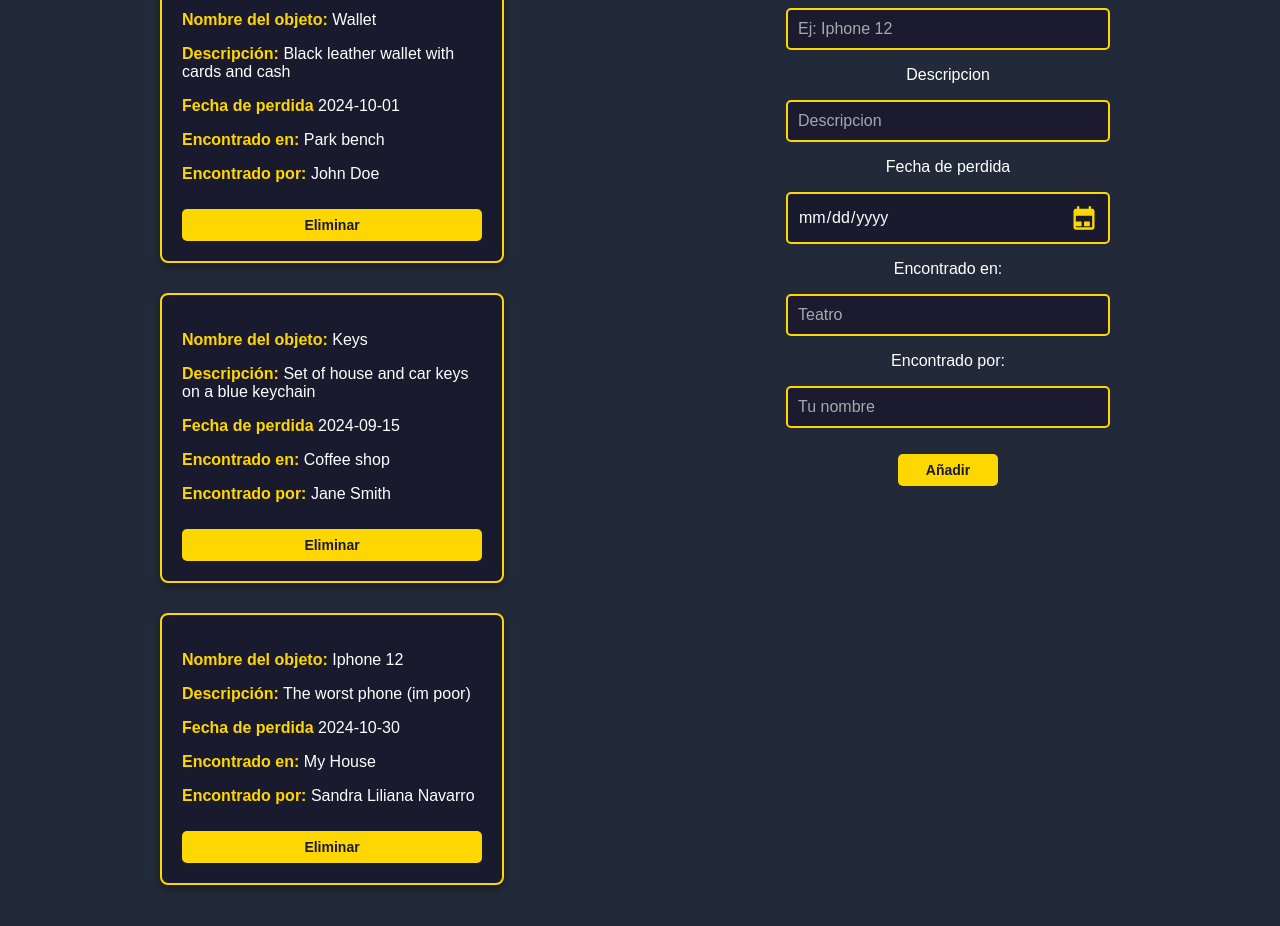
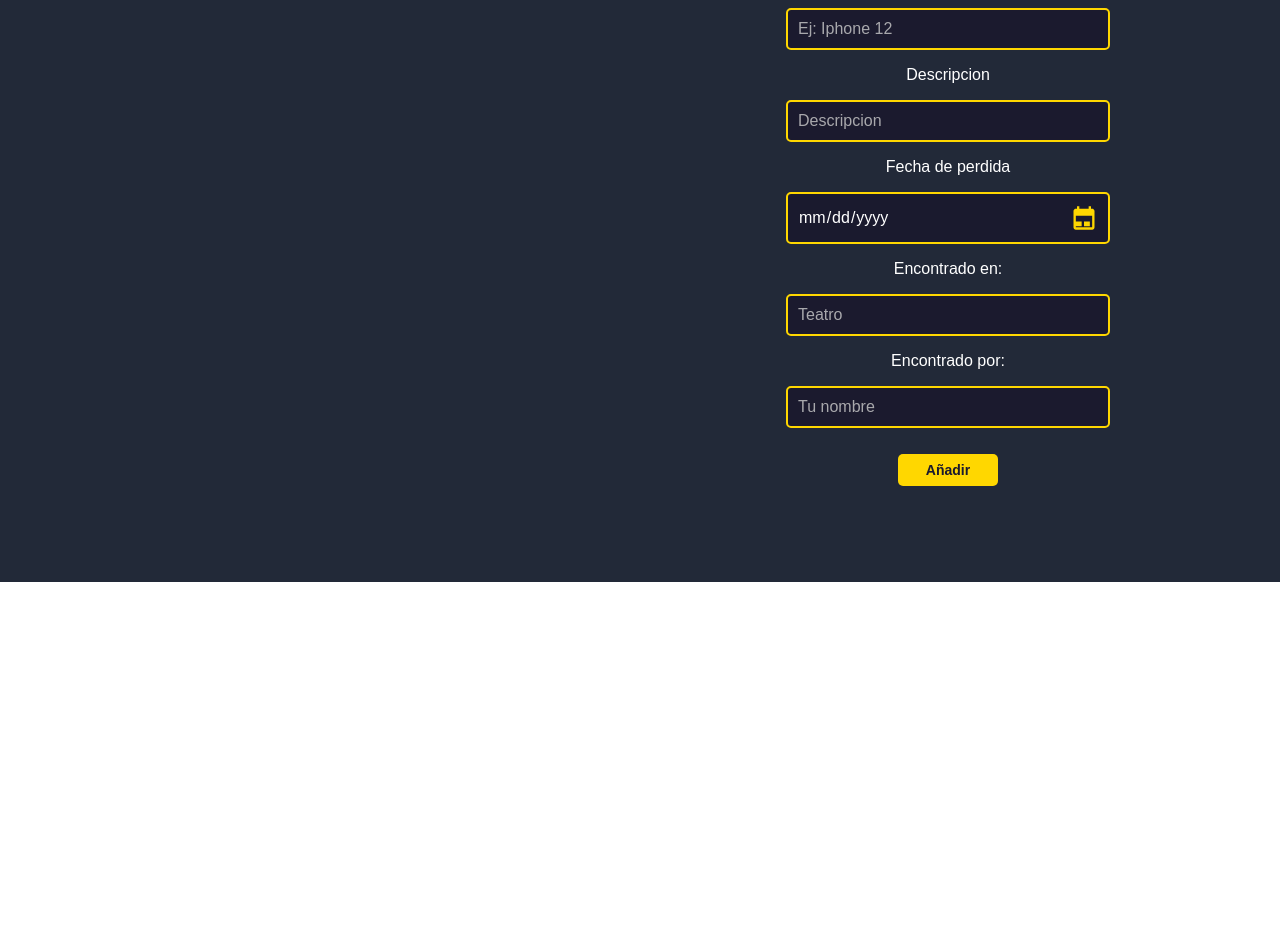
Before and after one commit to Cairon29/Personal-projects, a React (Vite) app in the folder SURB/SUBR-project/: page / in a window 1280 px wide. Shown: the part 300-1226 px from the top of the page. After the commit the page ends 882 px from the top, so only its background shows below. Built offline with nearby package versions, Linux system fonts and the light colour scheme; data requests are answered from the project's data file.

Commit message:
fix: Working on handleDeleteLostItem function on app component

```diff
--- a/SURB/SUBR-project/lost-items-logs.json
+++ b/SURB/SUBR-project/lost-items-logs.json
@@ -1,34 +1,3 @@
 {
-  "lost-items": [
-    {
-      "id": "1",
-      "object": "Wallet",
-      "description": "Black leather wallet with cards and cash",
-      "dateLost": "2024-10-01",
-      "dateFound": "2024-10-10",
-      "foundIn": "Park bench",
-      "foundBy": "John Doe",
-      "state": false
-    },
-    {
-      "id": "2",
-      "object": "Keys",
-      "description": "Set of house and car keys on a blue keychain",
-      "dateLost": "2024-09-15",
-      "dateFound": "2024-09-18",
-      "foundIn": "Coffee shop",
-      "foundBy": "Jane Smith",
-      "state": false
-    },
-    {
-      "id": "552ba44e-d52b-4701-ac5d-f384f3b59254",
-      "object": "Iphone 12",
-      "description": "The worst phone (im poor)",
-      "dateLost": "2024-10-30",
-      "dateFound": "",
-      "foundIn": "My House",
-      "foundBy": "Sandra Liliana Navarro",
-      "state": false
-    }
-  ]
+  "lost-items": []
 }
--- a/SURB/SUBR-project/src/App.jsx
+++ b/SURB/SUBR-project/src/App.jsx
@@ -58,21 +58,21 @@ function App() {
 
     const newLostItem = {...formObject, id: uuidv4()}
     services.addLostItem(newLostItem)
-    .then(returnedItem => {
+    .then((returnedItem) => {
       setLostItems(lostItems.concat(returnedItem))
-      setFormObject({...formObject, object: ''})
-      setFormObject({...formObject, description: ''})
-      setFormObject({...formObject, dateLost: ''})
-      setFormObject({...formObject, foundIn: ''})
-      setFormObject({...formObject, foundBy: ''})
+      setFormObject({...formObject, object: ""})
+      setFormObject({...formObject, description: ""})
+      setFormObject({...formObject, dateLost: ""})
+      setFormObject({...formObject, foundIn: ""})
+      setFormObject({...formObject, foundBy: ""})
     })
   }
 
   /* PENDING */
-  const handleDeleteLostItem = (/* id */) => {
-    // services.deleteLostItem(id)
-    // .then(response => console.log(response));
-    // setLostItems(lostItems.map((item) => item.Id_Objeto !== id))
+  const handleDeleteLostItem = (id) => {
+    services.deleteLostItem(id)
+    .then(response => console.log(response));
+    setLostItems(lostItems.map((item) => item.id !== id))
     console.log('Trying to delete');
   }
 
@@ -83,10 +83,10 @@ function App() {
         <h2>Items perdidos</h2>
         <section id='lostItems'>
         {
-          !lostItems
+          lostItems.length === 0
           ? <p>No hay items perdidos</p>
           : lostItems.map((item) => (
-            <LostItem key={item.id} lostItem={item} handleFound={handleDeleteLostItem}/>
+            <LostItem key={item.id} lostItem={item} handleFound={handleDeleteLostItem(item.id)}/>
           ))
         }
         </section>
--- a/SURB/SUBR-project/src/services/dbServices.js
+++ b/SURB/SUBR-project/src/services/dbServices.js
@@ -16,4 +16,4 @@ const  deleteLostItem = id => {
     return request.then(response => (response.data))
 }
 
-export default {  getLostItems, addLostItem, deleteLostItem }
+export default { getLostItems, addLostItem, deleteLostItem }
```
